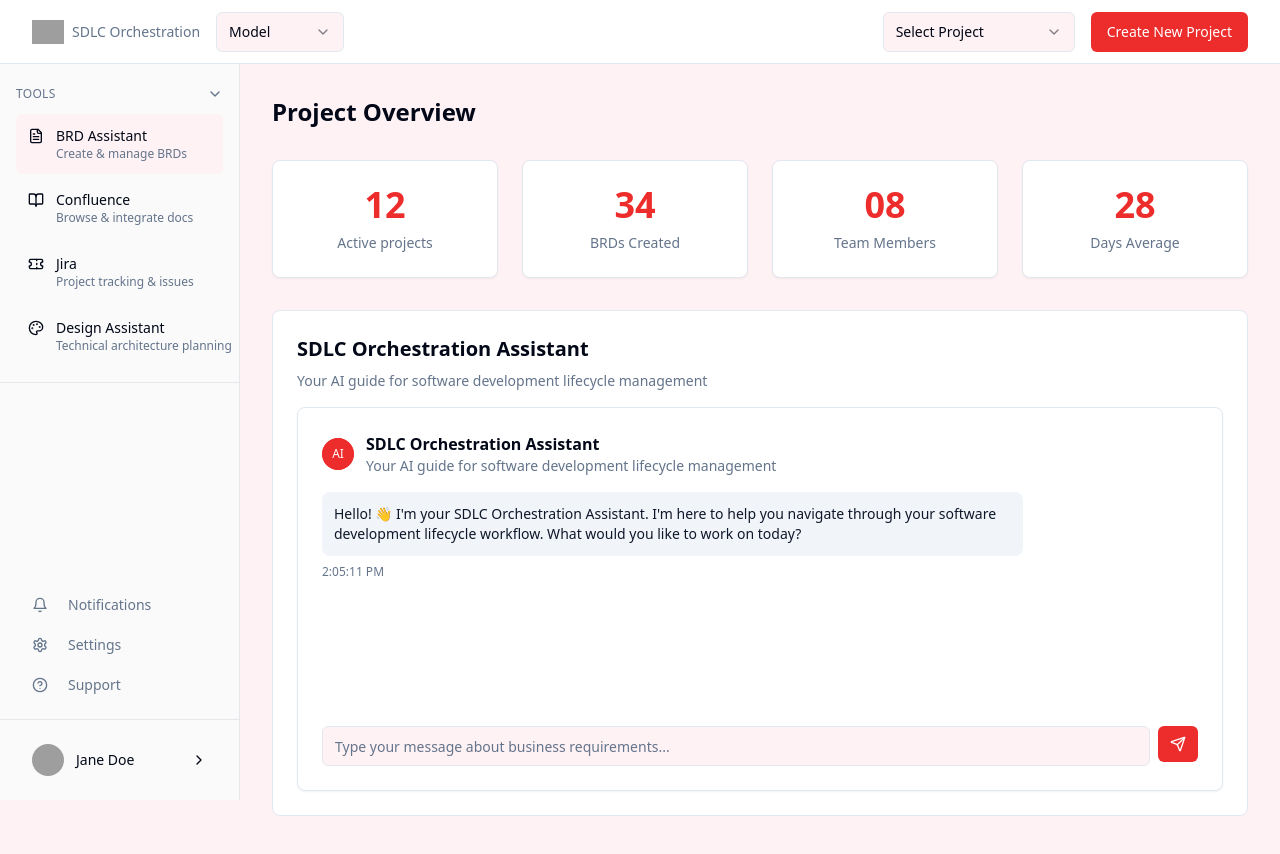
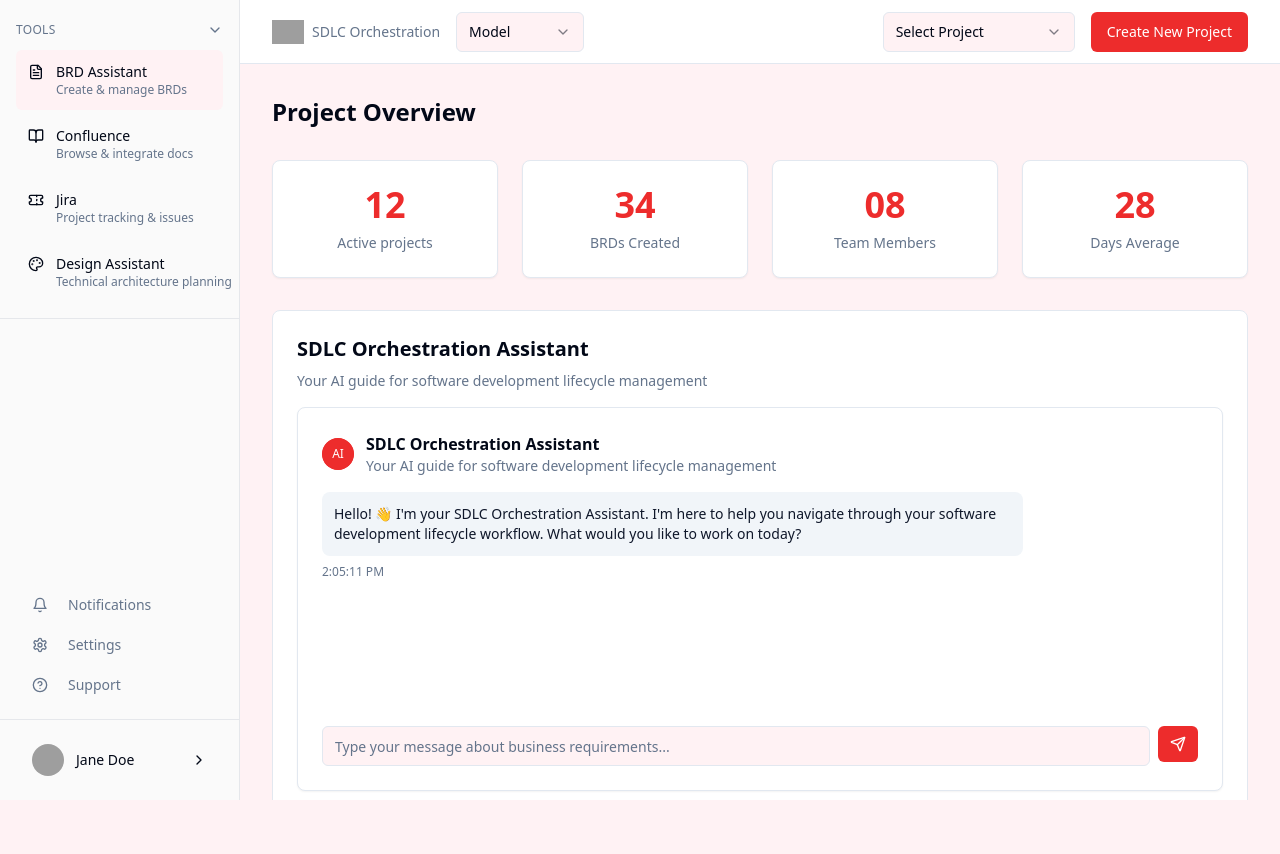
Before and after one commit to Frontend-lovable/deluxe-orchestration, a React (Vite) app: page / in a window 1280 px wide. Shown: the top 854 px of the page. After the commit the page ends 800 px from the top, so only its background shows below. Built offline with nearby package versions, Linux system fonts and the light colour scheme; grey boxes are pictures that could not be loaded; the HTML template or start-up script is replaced by a standard one.

Commit message:
Adjust sidebar and header positioning

```diff
--- a/src/components/layout/MainLayout.tsx
+++ b/src/components/layout/MainLayout.tsx
@@ -1,5 +1,6 @@
 import { ReactNode, useState } from "react";
 import { Sidebar } from "./Sidebar";
+import { TopHeader } from "@/components/header/TopHeader";
 
 interface MainLayoutProps {
   children: ReactNode;
@@ -13,7 +14,7 @@ export const MainLayout = ({ children, onNavigate, showBackButton, onBack }: Mai
 
   return (
     <div className="flex h-screen bg-background">
-      <div className="fixed left-0 top-16 bottom-0 z-40">
+      <div className="fixed left-0 top-0 bottom-0 z-40">
         <Sidebar
           onNavigate={onNavigate}
           showBackButton={showBackButton}
@@ -23,7 +24,12 @@ export const MainLayout = ({ children, onNavigate, showBackButton, onBack }: Mai
         />
       </div>
       <div className={`flex-1 overflow-auto ${sidebarCollapsed ? 'ml-16' : 'ml-60'} transition-all duration-300`}>
-        {children}
+        <div className="fixed top-0 right-0 z-50" style={{ left: sidebarCollapsed ? '64px' : '240px' }}>
+          <TopHeader />
+        </div>
+        <div className="pt-16">
+          {children}
+        </div>
       </div>
     </div>
   );
--- a/src/pages/Index.tsx
+++ b/src/pages/Index.tsx
@@ -1,6 +1,5 @@
 import { useState } from "react";
 import { MainLayout } from "@/components/layout/MainLayout";
-import { TopHeader } from "@/components/header/TopHeader";
 import { ProjectOverview } from "@/components/dashboard/ProjectOverview";
 import { BRDDashboard } from "@/components/dashboard/BRDDashboard";
 
@@ -21,10 +20,6 @@ const Index = () => {
 
   return (
     <div className="min-h-screen bg-background">
-      <div className="fixed top-0 left-0 right-0 z-50">
-        <TopHeader />
-      </div>
-      <div className="pt-16">
       <MainLayout
         onNavigate={handleNavigate}
         showBackButton={currentView === "brd"}
@@ -33,7 +28,6 @@ const Index = () => {
         {currentView === "overview" ? <ProjectOverview /> : <BRDDashboard />}
       </MainLayout>
     </div>
-    </div>
   );
 };
 
```
Lines whose indentation alone changed are shown as unchanged.
